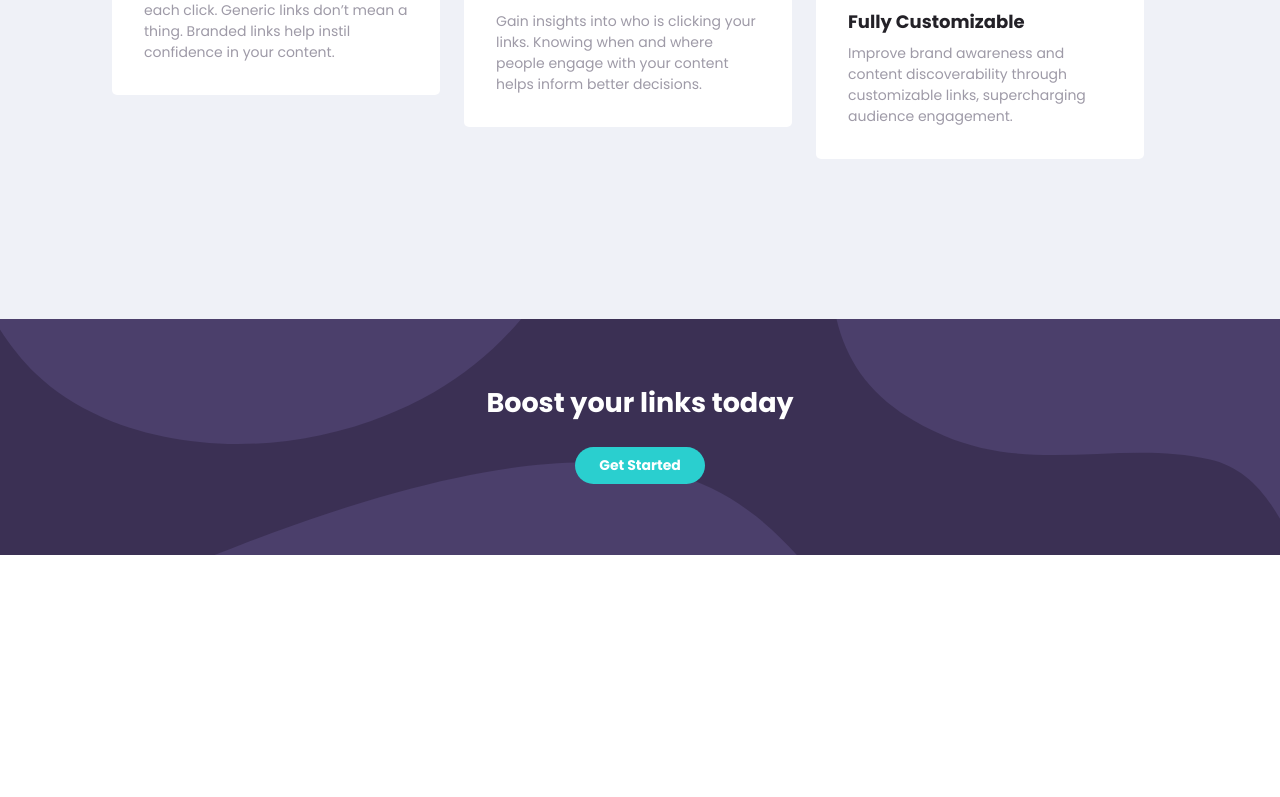
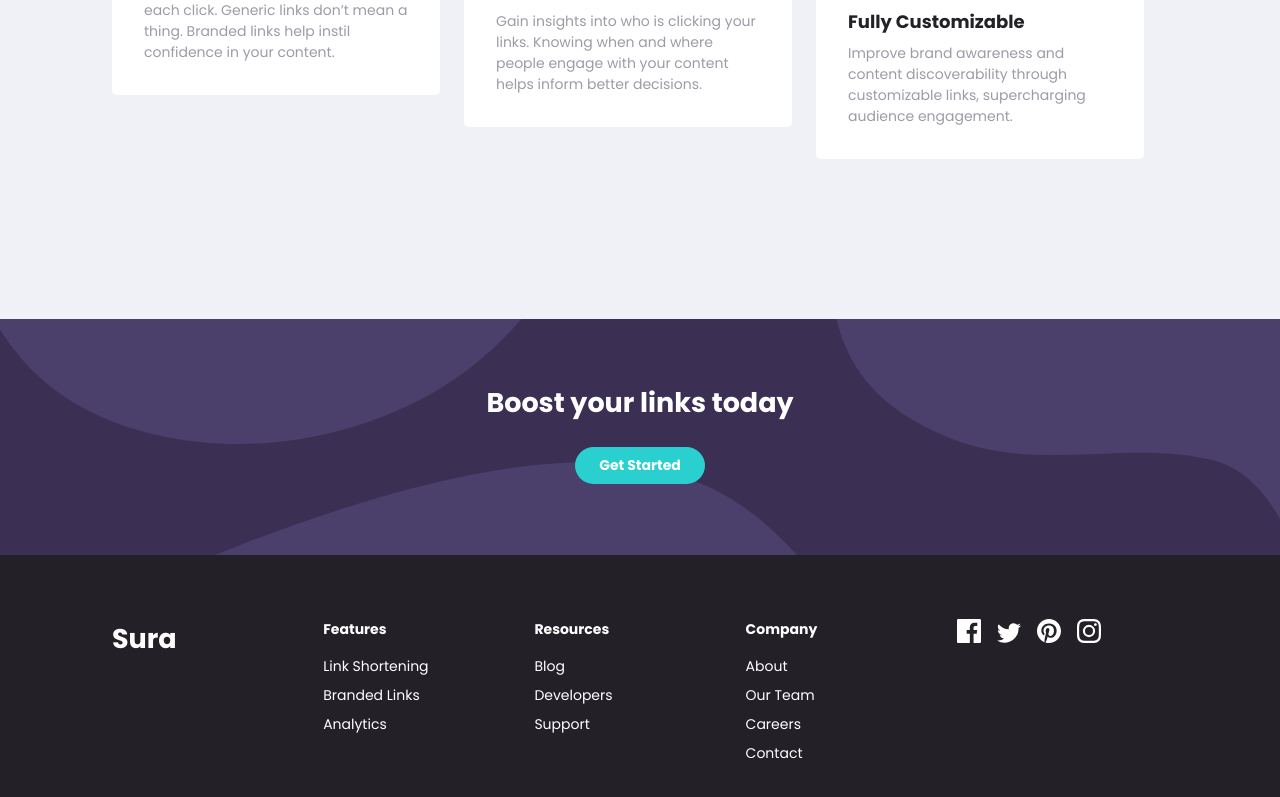
Before and after one commit to DeveloperAspire/sura, a React (Create React App) app: page / in a window 1280 px wide. Shown: the part 1109-1906 px from the top of the page. Before the commit the page ends 1664 px from the top, so only its background shows below. Built offline with nearby package versions, Linux system fonts and the light colour scheme.

Commit message:
Built the footer and styled it

```diff
--- a/src/App.js
+++ b/src/App.js
@@ -4,6 +4,7 @@ import Hero from './components/Layout/Hero'
 import Details from './components/Layout/Details'
 import './App.css';
 import Quote from './components/Layout/Quote';
+import Footer from './components/Layout/Footer';
 
 function App() {
   return (
@@ -12,6 +13,7 @@ function App() {
      <Hero/>
      <Details/>
      <Quote/>
+     <Footer/>
 
     </React.Fragment>
   );
--- /dev/null
+++ b/src/components/Layout/Footer.jsx
@@ -0,0 +1,42 @@
+import React from "react";
+import classes from './Footer.module.css'
+import facebook from '../../images/icon-facebook.svg'
+import instagram from "../../images/icon-instagram.svg";
+import pinterest from "../../images/icon-pinterest.svg";
+import twitter from "../../images/icon-twitter.svg";
+
+
+const Footer = () => {
+  return (
+    <footer>
+      <h2>Sura</h2>
+      <ul className={classes.features}>
+        <li>Features</li>
+        <li> Link Shortening</li>
+        <li> Branded Links</li>
+        <li> Analytics</li>
+      </ul>
+      <ul>
+        <li> Resources</li>
+        <li>Blog</li>
+        <li>Developers</li>
+        <li>Support</li>
+      </ul>
+      <ul>
+        <li>Company</li>
+        <li> About</li>
+        <li>Our Team</li>
+        <li>Careers</li>
+        <li>Contact</li>
+      </ul>
+      <div>
+            <img src={facebook} alt="" />
+            <img src={twitter} alt="" />
+            <img src={pinterest} alt="" />
+            <img src={instagram} alt="" />
+      </div>
+    </footer>
+  );
+};
+
+export default Footer
--- /dev/null
+++ b/src/components/Layout/Footer.module.css
@@ -0,0 +1,22 @@
+footer{
+      background-color:  hsl(260, 8%, 14%);
+      color:white;
+      padding:4rem 7rem;
+      display: grid;
+      grid-template-columns: 1fr 1fr 1fr 1fr 1fr;
+      align-items: start;
+}
+ul{
+      list-style-type: none;
+}
+ul li{
+      font-size: 14px;
+      margin-bottom: 0.5rem;
+}
+ul li:first-child{
+      font-weight: 700;
+      margin-bottom: 1rem;
+}
+img{
+      margin-right: 1rem;
+}
--- a/src/components/Layout/Header.jsx
+++ b/src/components/Layout/Header.jsx
@@ -7,7 +7,7 @@ const Header = ()=> {
       return (
         <nav className={classes.navigation}>
           <div className={classes.info}>
-            <h1>Shortex</h1>
+            <h1>Sura</h1>
             <ul>
               <li>Features</li>
               <li>Pricing</li>
```
